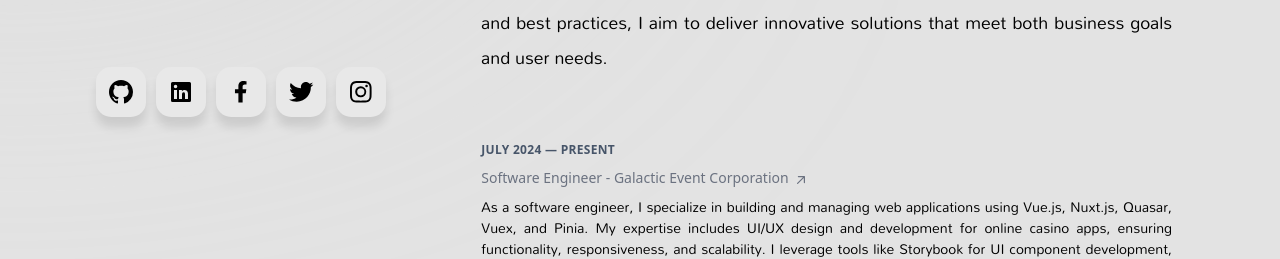
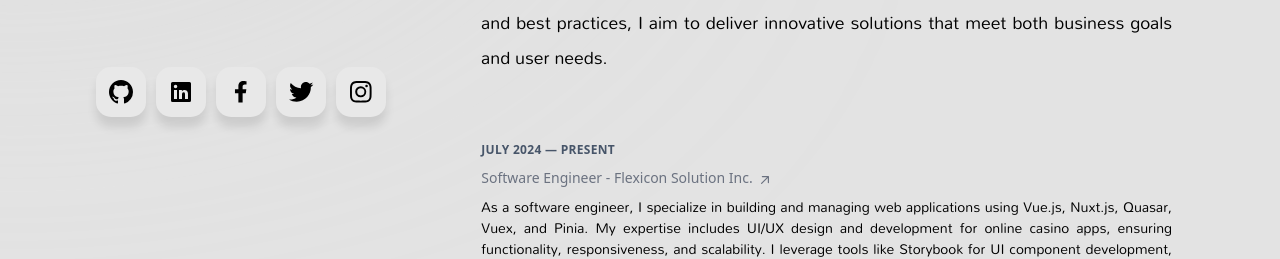
Before and after one commit to martinditalo/my-portfolio, a React (Create React App) app: page /about in a window 1280 px wide. Shown: the part 562-821 px from the top of the page. Built offline with nearby package versions, Linux system fonts and the light colour scheme.

Commit message:
feat: update resume, current company and fix scroll behavior

```diff
--- a/src/pages/about/About.tsx
+++ b/src/pages/about/About.tsx
@@ -22,6 +22,12 @@ const About = (): ReactElement => {
     }
   };
 
+  const isInViewport = (el: HTMLElement) => {
+    const rect = el.getBoundingClientRect();
+    const threshold = window.innerHeight * 0.25;
+    return rect.top < window.innerHeight - threshold && rect.bottom > threshold;
+  };
+
   const checkInView = () => {
     if (div1Ref.current && div2Ref.current && div3Ref.current) {
       const div1InView = isInViewport(div1Ref.current);
@@ -34,17 +40,12 @@ const About = (): ReactElement => {
     }
   };
 
-  const isInViewport = (el: HTMLElement) => {
-    const rect = el.getBoundingClientRect();
-    return rect.top >= 0 && rect.bottom <= window.innerHeight;
-  };
-
   useEffect(() => {
     window.addEventListener("scroll", checkInView);
     return () => {
       window.removeEventListener("scroll", checkInView);
     };
-  });
+  }, []);
   return (
     <>
       <div className="about-container mx-auto min-h-screen max-w-screen-xl px-6 py-12 font-sans md:px-12 md:py-20 lg:px-24 lg:py-0">
@@ -260,8 +261,7 @@ const About = (): ReactElement => {
             <section
               ref={div2Ref}
               id="experience-container"
-              className="mb-16 scroll-mt-16 md:mb-24 lg:mb-15 lg:scroll-mt-24"
-              aria-label="Work experience"
+              className="mb-16 scroll-mt-16 md:mb-10 lg:mb-15 lg:scroll-mt-24"
             >
               <div className="sticky top-0 z-30 -mx-6 mb-4 w-screen bg-gray-700/65 px-6 py-5 backdrop-blur md:-mx-12 md:px-12 lg:sr-only lg:relative lg:top-auto lg:mx-auto lg:w-full lg:px-0 lg:py-0 lg:opacity-0">
                 <h2 className="text-sm font-bold uppercase tracking-widest text-slate-200 lg:sr-only">
--- a/src/pages/about/experience/Experience.tsx
+++ b/src/pages/about/experience/Experience.tsx
@@ -5,8 +5,8 @@ const Experience = (): ReactElement => {
     {
       experience: {
         date: "July 2024 — Present",
-        link: "https://galaticevents.com/",
-        title: "Software Engineer - Galactic Event Corporation",
+        link: "https://www.linkedin.com/company/flexicon-solution-inc/posts/?feedView=all",
+        title: "Software Engineer - Flexicon Solution Inc.",
         description: `As a software engineer, I specialize in building and managing web applications using Vue.js, Nuxt.js, Quasar, Vuex, and Pinia. My expertise includes UI/UX design and development for online casino apps, ensuring functionality, responsiveness, and scalability. I leverage tools like Storybook for UI component development, Cypress for testing, and frameworks such as Vue 2 and Element UI to deliver high-quality solutions.`,
         stacks: [
           "Vue",
```
Also changed, not shown: 1 other file (tests, documents, lock files or other folders).
